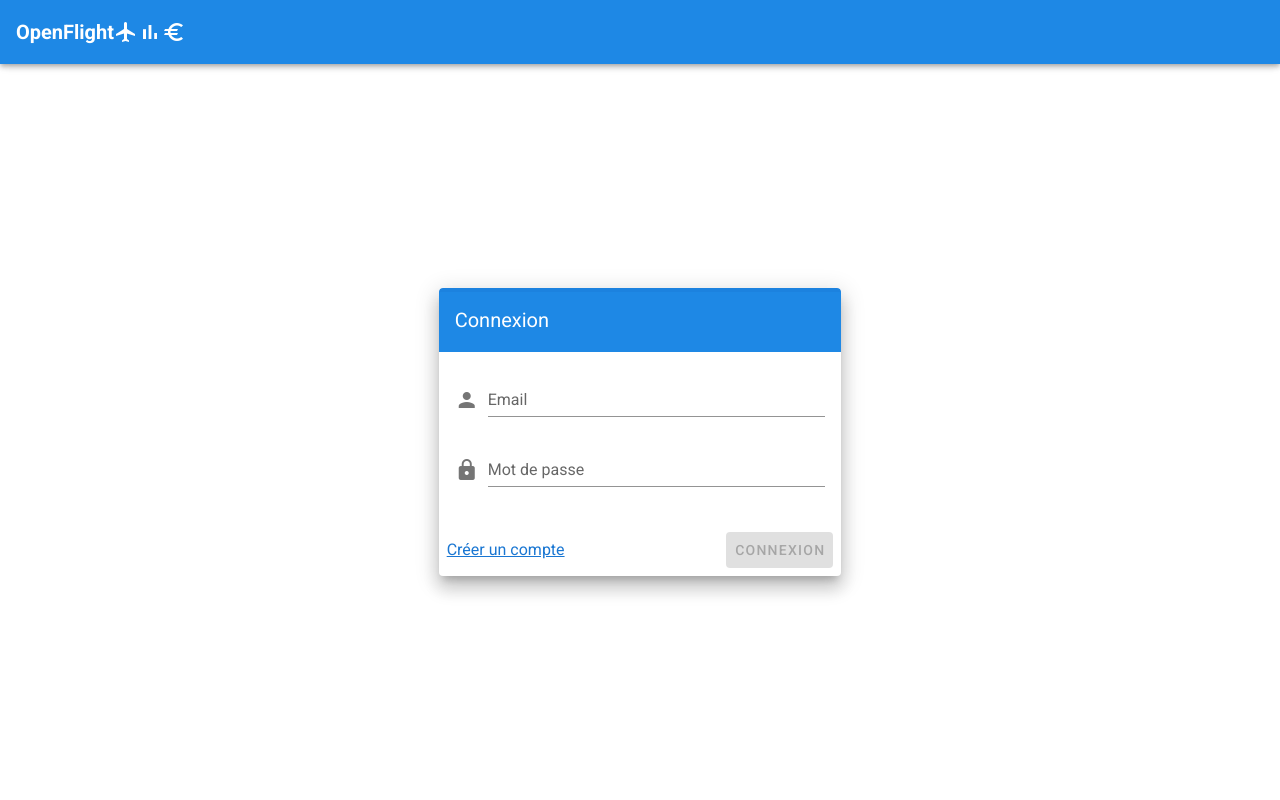
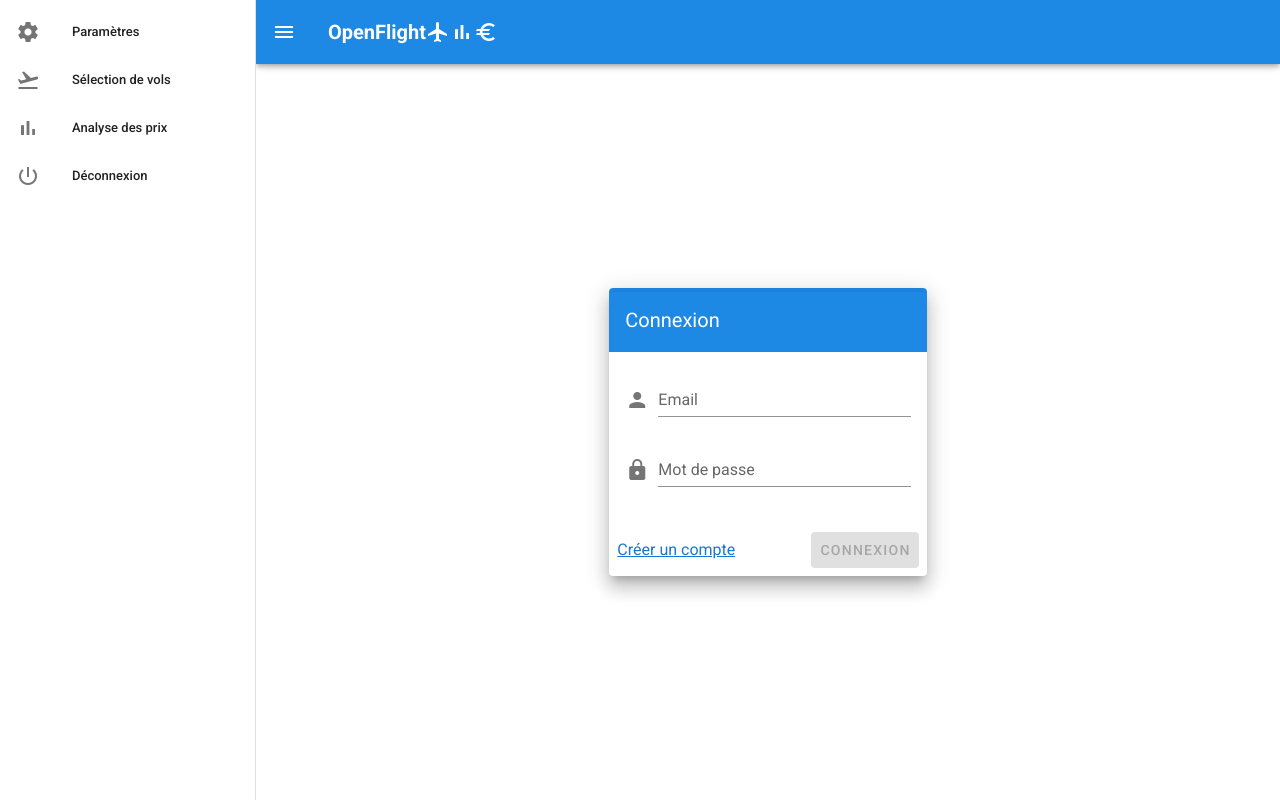
Before and after one commit to alixleger/open-flight-client, a Vue app: page /login in a window 1280 px wide. Built offline with nearby package versions, Linux system fonts and the light colour scheme.

Commit message:
navigation drawer added

```diff
--- a/src/App.vue
+++ b/src/App.vue
@@ -1,6 +1,44 @@
 <template>
   <v-app>
+    <v-navigation-drawer v-model="drawer" app>
+      <v-list dense>
+        <v-list-item link>
+          <v-list-item-action>
+            <v-icon>settings</v-icon>
+          </v-list-item-action>
+          <v-list-item-content>
+            <v-list-item-title>Paramètres</v-list-item-title>
+          </v-list-item-content>
+        </v-list-item>
+        <v-list-item link>
+          <v-list-item-action>
+            <v-icon>flight_takeoff</v-icon>
+          </v-list-item-action>
+          <v-list-item-content>
+            <v-list-item-title>Sélection de vols</v-list-item-title>
+          </v-list-item-content>
+        </v-list-item>
+        <v-list-item link>
+          <v-list-item-action>
+            <v-icon>bar_chart</v-icon>
+          </v-list-item-action>
+          <v-list-item-content>
+            <v-list-item-title>Analyse des prix</v-list-item-title>
+          </v-list-item-content>
+        </v-list-item>
+        <v-list-item link>
+          <v-list-item-action>
+            <v-icon>power_settings_new</v-icon>
+          </v-list-item-action>
+          <v-list-item-content>
+            <v-list-item-title>Déconnexion</v-list-item-title>
+          </v-list-item-content>
+        </v-list-item>
+      </v-list>
+    </v-navigation-drawer>
+
     <v-app-bar app color="blue darken-1" dark>
+      <v-app-bar-nav-icon @click.stop="drawer = !drawer"></v-app-bar-nav-icon>
       <v-toolbar-title class="font-weight-bold">OpenFlight</v-toolbar-title>
       <div class="d-flex align-center">
         <v-icon>flight</v-icon>
@@ -21,7 +59,7 @@ import Vue from "vue";
 export default Vue.extend({
   name: "App",
   data: () => ({
-    //
+    drawer: null,
   })
 });
 </script>
--- a/src/helpers/interceptor.ts
+++ /dev/null
@@ -1,47 +0,0 @@
-import axios from 'axios';
-import router from '@/router';
-import AuthService from '@/services/auth.service';
-
-export default function setup() {
-    axios.interceptors.response.use(response => {
-        return response;
-    }, error => {
-        if (error.response.status !== 401) {
-            return new Promise((_, reject) => {
-                reject(error);
-            });
-        }
-
-        if (error.config.url == '/auth/refresh_token') {
-            AuthService.logout();
-            router.push({name: "Login"});
-
-            return new Promise((_, reject) => {
-                reject(error);
-            });
-        }
-
-        AuthService.refreshToken();
-        const item = localStorage.getItem('user');
-        const user = item ? JSON.parse(item) : null;
-
-        if (user && user.token) {
-            return new Promise((_, reject) => {
-                reject(error);
-            });
-        }
-
-        const config = error.config;
-        config.headers['Authorization'] = 'Bearer ' + user.token;
-
-        return new Promise((resolve, reject) => {
-            axios.request(config).then(response => {
-                resolve(response);
-            }).catch(error => {
-                reject(error);
-            })
-        }).catch(error => {
-            Promise.reject(error);
-        });
-    });
-}
--- /dev/null
+++ b/src/helpers/interceptors.ts
@@ -0,0 +1,58 @@
+import axios from 'axios';
+import router from '@/router';
+import AuthService from '@/services/auth.service';
+
+export default function setup() {
+    axios.interceptors.response.use(response => {
+        return response;
+    }, error => {
+        if (error.response.status !== 401) {
+            return new Promise((_, reject) => {
+                reject(error);
+            });
+        }
+
+        if (error.config.url == '/auth/refresh_token') {
+            AuthService.logout();
+            router.push({name: "Login"});
+
+            return new Promise((_, reject) => {
+                reject(error);
+            });
+        }
+
+        AuthService.refreshToken().then(_ => {
+            const item = localStorage.getItem('user');
+            const user = item ? JSON.parse(item) : null;
+
+            if (!(user && user.token)) {
+                return new Promise((_, reject) => {
+                    reject(error);
+                });
+            }
+
+            const config = error.config;
+            config.headers['Authorization'] = 'Bearer ' + user.token;
+
+            return new Promise((resolve, reject) => {
+                axios.request(config).then(response => {
+                    resolve(response);
+                }).catch(error => {
+                    reject(error);
+                })
+            }).catch(error => {
+                Promise.reject(error);
+            });
+        });
+    });
+
+    axios.interceptors.request.use(config => {
+        const item = localStorage.getItem('user');
+        const user = item ? JSON.parse(item) : null;
+        if (user && user.token) {
+            config.headers['Authorization'] = 'Bearer ' + user.token;
+        }
+
+        return config;
+    });
+}
--- a/src/main.ts
+++ b/src/main.ts
@@ -4,9 +4,9 @@ import router from "./router";
 import store from "./store";
 import VeeValidate from 'vee-validate';
 import vuetify from "./plugins/vuetify";
-import interceptorsSetup from "@/helpers/interceptor";
+import setupAxiosJWTMiddlewares from "@/helpers/interceptors";
 
-interceptorsSetup();
+setupAxiosJWTMiddlewares();
 
 Vue.config.productionTip = false;
 Vue.use(VeeValidate);
--- a/src/services/auth-header.ts
+++ /dev/null
@@ -1,10 +0,0 @@
-export default function authHeader() {
-    const item = localStorage.getItem('user');
-    const user = item ? JSON.parse(item) : null;
-
-    if (user && user.token) {
-      return { Authorization: 'Bearer ' + user.token };
-    } else {
-      return {};
-    }
-  }
--- a/src/services/auth.service.ts
+++ b/src/services/auth.service.ts
@@ -1,6 +1,5 @@
 import axios from 'axios';
 import User from '@/models/user';
-import authHeader from './auth-header';
 
 const API_URL = 'https://api-openflight.alixleger.fr/';
 
@@ -33,7 +32,7 @@ class AuthService {
 
   refreshToken() {
     return axios
-      .get(API_URL + 'auth/refresh_token', {headers: authHeader()})
+      .get(API_URL + 'auth/refresh_token')
       .then(response => {
         if (response.data.token) {
           localStorage.setItem('user', JSON.stringify(response.data));
```
